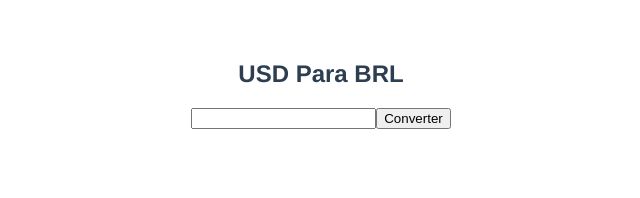
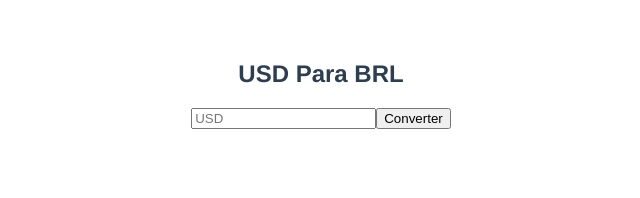
Before and after one commit to Pablo-Belusso/Conversor_Moedas__VUE, a Vue app: page / in a window 1280 px wide. Shown: the top 198 px of the page, without its empty margins (319-959 px from the left). Built offline with nearby package versions, Linux system fonts and the light colour scheme.

Commit message:
Commit 15

```diff
--- a/src/components/Conversor.vue
+++ b/src/components/Conversor.vue
@@ -2,7 +2,7 @@
 
     <div class="conversor">
         <h2> {{ moedaA }} Para {{ moedaB }}</h2>
-        <input type="text">
+        <input type="text" v-bind:placeholder="moedaA">
         <input type="button" value="Converter">
     </div>
 
```
